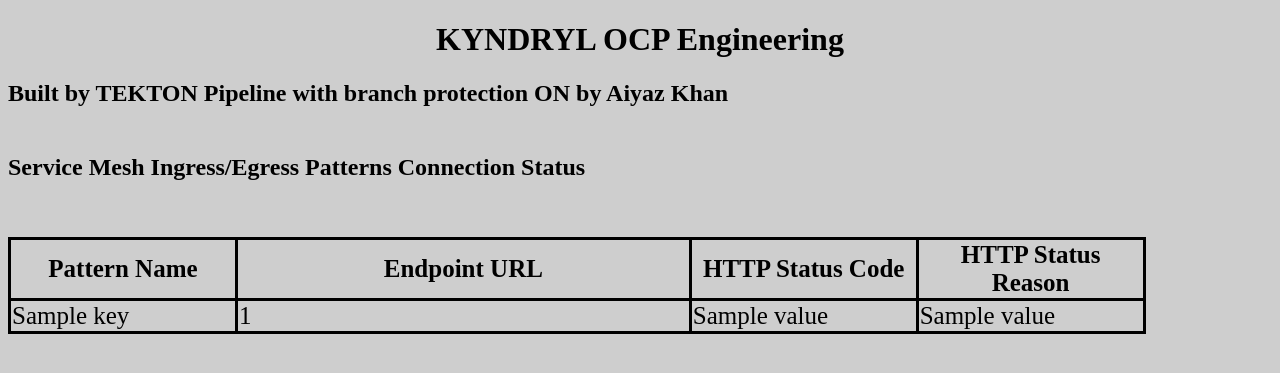
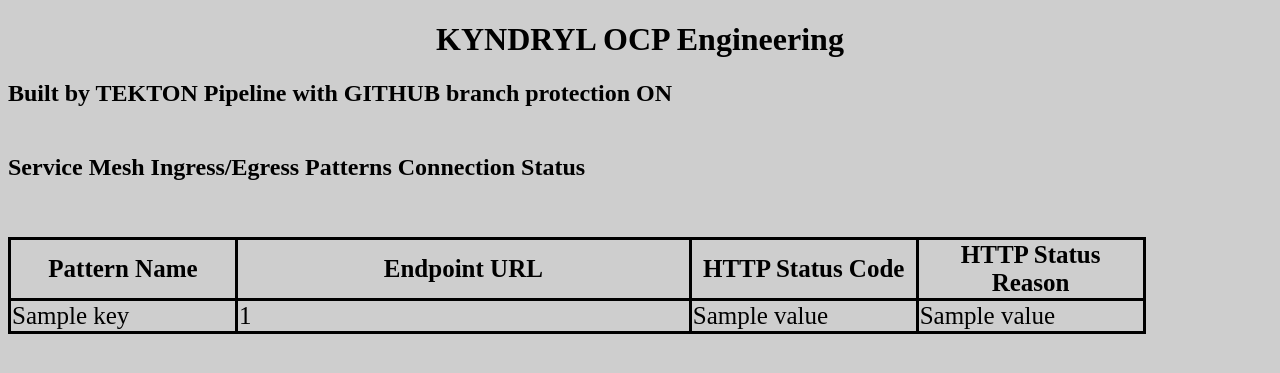
Before and after one commit to glaceroy/smesh_pattern_status, a Flask app: template templates/index.html in a window 1280 px wide. Shown: the top 373 px of the page. Run offline with Flask 3, Linux system fonts and the light colour scheme; the template is opened without the code that fills it: most values are stand-ins (such as "Sample title", 1, 10 or a date in 2020).

Commit message:
tekton trigger test

```diff
--- a/templates/index.html
+++ b/templates/index.html
@@ -27,7 +27,7 @@
 </head>
 <body>
     <h1>KYNDRYL OCP Engineering</h1>
-    <h2>Built by TEKTON Pipeline with branch protection ON by Aiyaz Khan</h2>
+    <h2>Built by TEKTON Pipeline with GITHUB branch protection ON</h2>
     <h2><br>Service Mesh Ingress/Egress Patterns Connection Status</br></h2>
     <br><table  style="width: 90%;">
         <tr>
```
